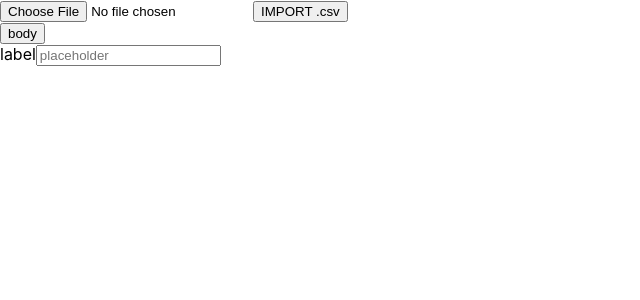
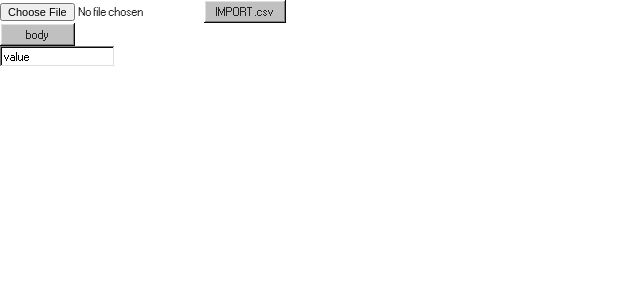
Before and after one commit to mothugget/RequestLooper, a React (Create React App) app in the folder request-looper/: page / in a window 1280 px wide. Shown: the top 300 px of the page, without its empty margins (0-640 px from the left). Built offline with nearby package versions, Linux system fonts and the light colour scheme.

Commit message:
added 98.css"

```diff
--- a/request-looper/package.json
+++ b/request-looper/package.json
@@ -10,6 +10,7 @@
     "@types/node": "^16.18.82",
     "@types/react": "^18.2.56",
     "@types/react-dom": "^18.2.19",
+    "98.css": "^0.1.20",
     "react": "^18.2.0",
     "react-dom": "^18.2.0",
     "react-scripts": "5.0.1",
--- a/request-looper/src/App.tsx
+++ b/request-looper/src/App.tsx
@@ -3,6 +3,7 @@ import FileInput from "./components/loopList/LoopListLoader";
 import { LoopData } from "./types/types";
 import { LoopDataContext } from "./contexts/LoopDataContext";
 import Request from "./components/request/Request";
+import "98.css"
 
 function App() {
   const { loopList } = useContext(LoopDataContext);
--- a/request-looper/src/components/TextInput.tsx
+++ b/request-looper/src/components/TextInput.tsx
@@ -23,11 +23,10 @@ function TextInput({
 }: TextInputProps) {
   return (
     <div className="input-wrapper">
-      <label htmlFor={label}>{label}</label>
       <input
         type={type}
         id={label}
-
+        value={value}
         name={name}
         placeholder={placeholder}
         onChange={onChange}
```
Also changed, not shown: 1 other file (tests, documents, lock files or other folders).
